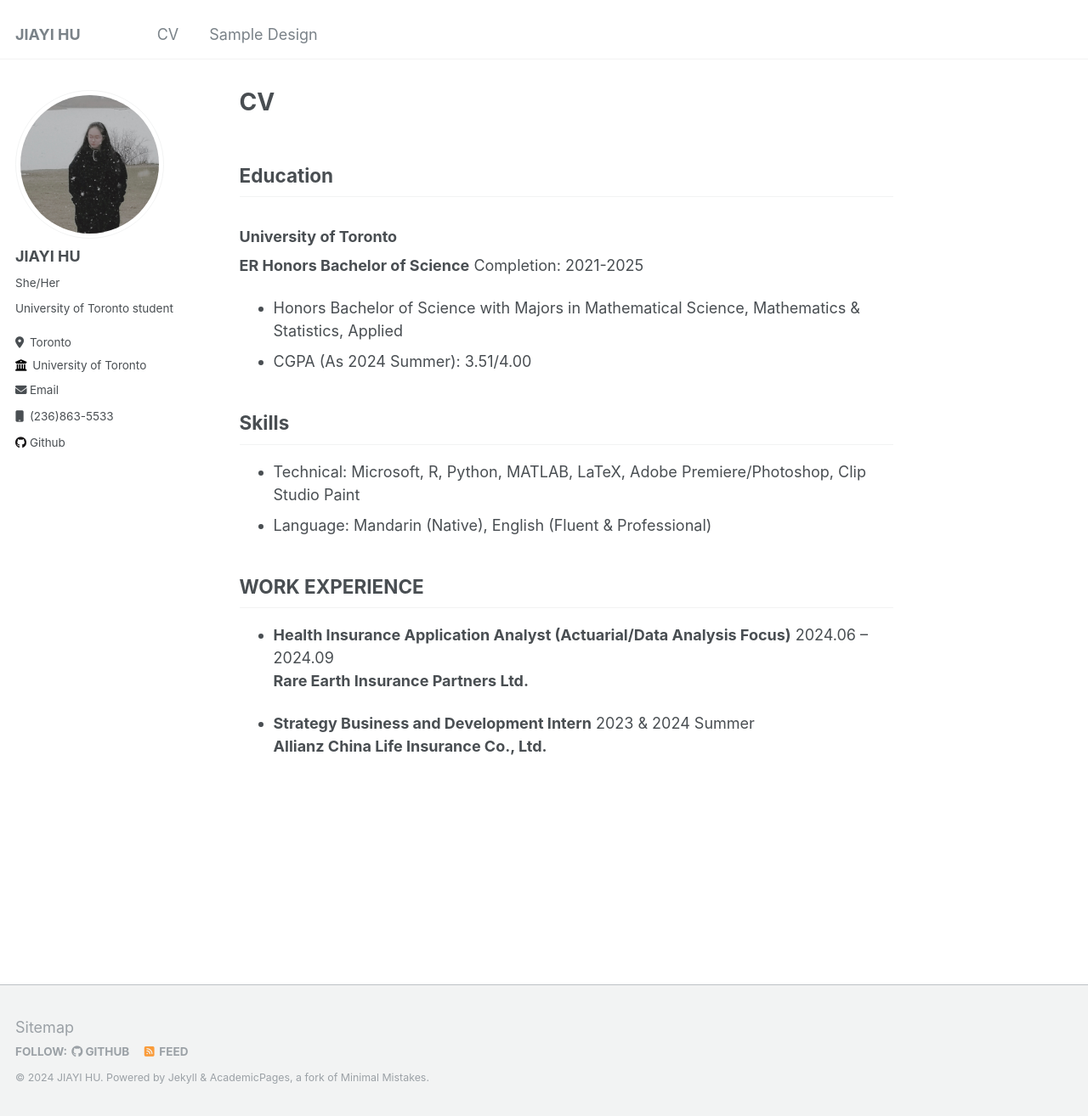
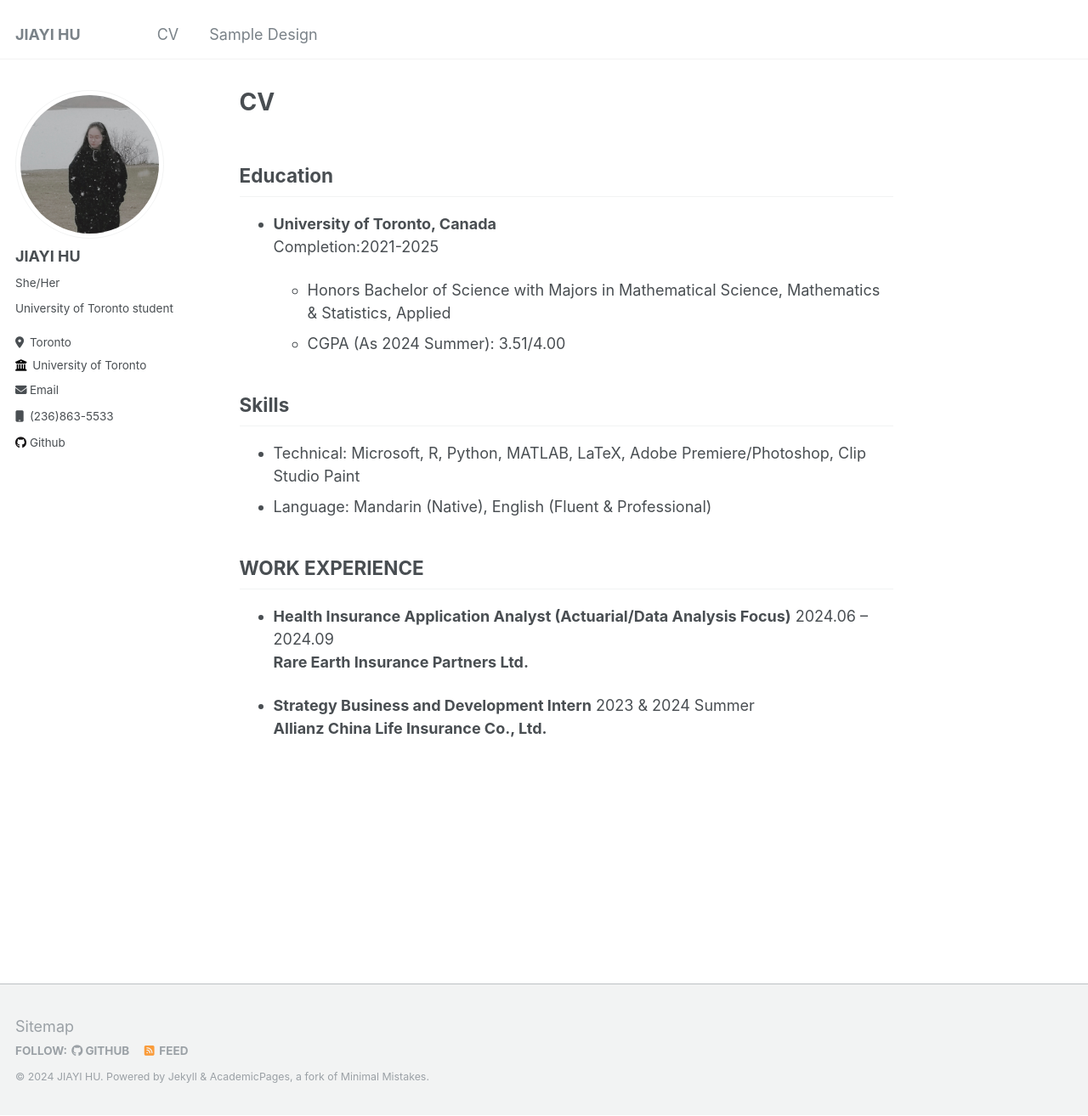
Before and after one commit to Aeon-Hu/Aeon-Hu.github.io, a Jekyll site: the page built from _pages/cv.md, in a window 1280 px wide and 1314 px high. Shown: the whole window at 85% size. Built offline with Jekyll 4.4.1, drawn with Linux system fonts in a browser that asks for light colours.

Commit message:
Update cv.md

```diff
--- a/_pages/cv.md
+++ b/_pages/cv.md
@@ -9,10 +9,10 @@ permalink: /cv/
 ## Education
 
 
-### University of Toronto
-**ER Honors Bachelor of Science**                            <span style="text-align: right;"> Completion: 2021-2025 </span>
-*    Honors Bachelor of Science with Majors in Mathematical Science, Mathematics & Statistics, Applied
-*  CGPA (As 2024 Summer): 3.51/4.00
+* **University of Toronto, Canada** <br/> Completion:2021-2025
+
+  *    Honors Bachelor of Science with Majors in Mathematical Science, Mathematics & Statistics, Applied
+  *  CGPA (As 2024 Summer): 3.51/4.00
 
 
 ## Skills
```
